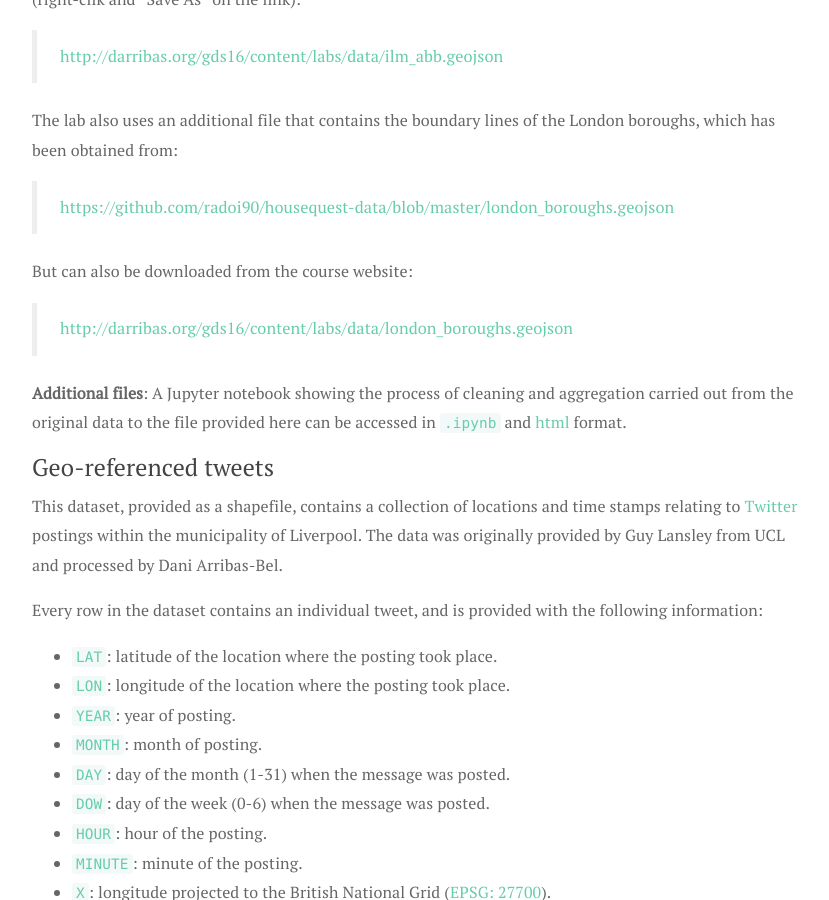
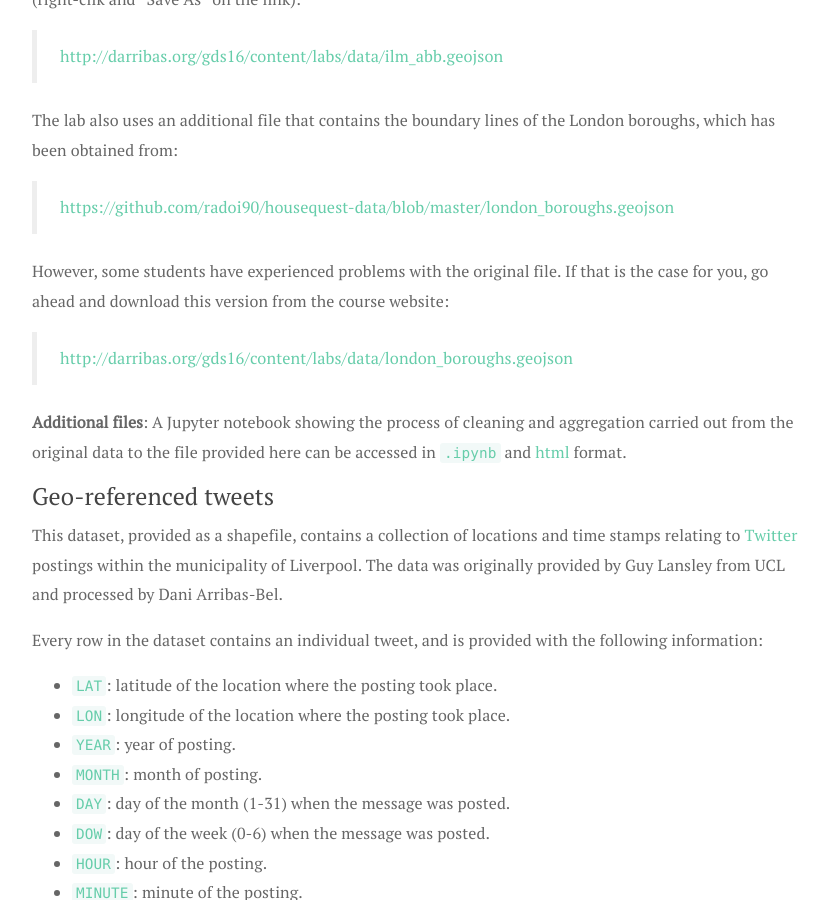
Before and after one commit to darribas/gds16, a Jekyll site: the page built from datasets.md, in a window 1280 px wide and 900 px high, scrolled down 2633 px. Shown: the whole window, without its empty margins (223-1052 px from the left). Built offline with Jekyll 4.4.1, drawn with Linux system fonts in a browser that asks for light colours; nearby versions of some CDN libraries.

Commit message:
Adding bit to clarify the London borough file might create issues and suggesting to download the alternative from the course website

```diff
--- a/content/datasets/airbnb.md
+++ b/content/datasets/airbnb.md
@@ -30,7 +30,7 @@ The lab also uses an additional file that contains the boundary lines of the Lon
 
 > [https://github.com/radoi90/housequest-data/blob/master/london_boroughs.geojson](https://github.com/radoi90/housequest-data/blob/master/london_boroughs.geojson)
 
-But can also be downloaded from the course website:
+However, some students have experienced problems with the original file. If that is the case for you, go ahead and download this version from the course website:
 
 > [http://darribas.org/gds16/content/labs/data/london_boroughs.geojson](content/labs/data/london_boroughs.geojson)
 
```
